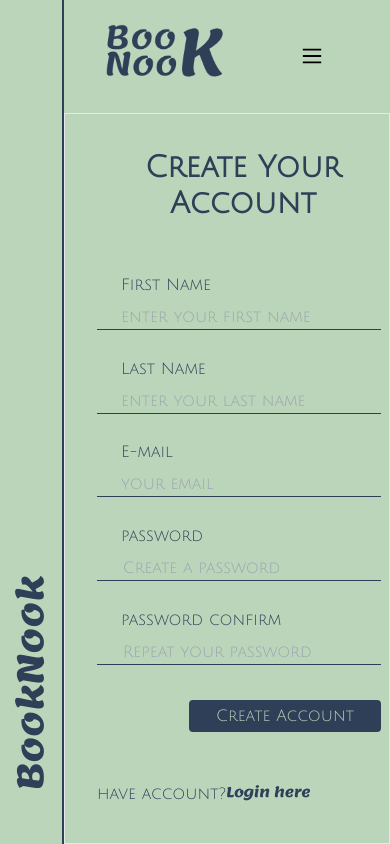
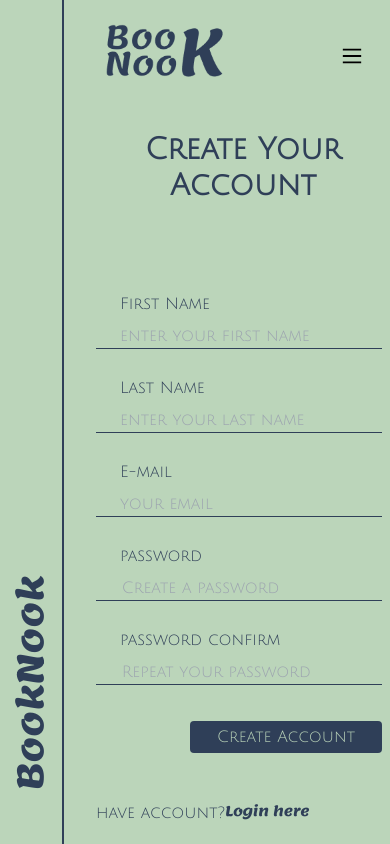
Before and after one commit to Kartish-A/nookbook, a Next.js app: page /create-account in a window 390 px wide. Built offline with nearby package versions, Linux system fonts and the light colour scheme.

Commit message:
responsiveness

```diff
--- a/src/app/about/page.js
+++ b/src/app/about/page.js
@@ -7,13 +7,14 @@ import MySVGDark from "../../../public/Book_lover_cuate_dark.svg";
 export default function About() {
   return (
     <>
-      <div className="flex h-5/6">
-        <div className="w-1/2 h-2/3 flex flex-col justify-around pl-10">
+      <div className="flex h-full sm:flex-row">
+        <div className="sm:w-1/2 h-2/3 flex flex-col justify-around pl-10">
           <div className="flex justify-start">
           <div className={`${styles.text} text-center text-4xl font-bold font-['Lemonada']`}>About us</div>
           </div>
           <p
             className={`${styles.text} h-64 lg:text-xl leading-loose md:text-lg sm:text-xs`}
+            style={{ whiteSpace: "pre-line" }}
           >
             {" "}
             Welcome to BookNook Store, <br></br>your gateway to captivating
--- a/src/app/components/Navbar.jsx
+++ b/src/app/components/Navbar.jsx
@@ -23,7 +23,7 @@ function Navbar() {
   }
 
   return (
-    <nav className='w-11/12 h-18 flex justify-between items-center px-10 mr-12'>
+    <nav className='w-11/12 h-18 flex justify-between items-center pl-10 mr-12'>
       <div className='dark:hidden'>
         <Link href='/'>
           <Image
@@ -51,7 +51,7 @@ function Navbar() {
 
         {isOpen ? (
           <div className='fixed top-0 left-0 w-full h-full bg-paleLeaf dark:bg-pickledBluewood flex flex-col justify-start items-center pt-16 z-50'>
-            <div className={`${styles.border} ${styles.borderColor} w-10 h-10 flex justify-center items-center rounded-full`}>
+            <div className={`${styles.border} ${styles.borderColor} w-10 h-10 flex justify-center items-center rounded-full mb-14`}>
             <GrClose className={`${styles.text}`} size={22} onClick={openMenu} />
             </div>
             <ul className='h-72 flex flex-col justify-around items-center'>
--- a/src/app/create-account/page.js
+++ b/src/app/create-account/page.js
@@ -10,13 +10,13 @@ function CreateAccount() {
   return (
     <div className="flex h-full">
       <div className="flex flex-col w-full sm:flex-row ">
-        <div className="right_section border flex flex-col justify-around pl-8 sm:w-1/2 h-2/3 ">
+        <div className="right_section flex flex-col justify-around pl-8 sm:w-1/2 h-full">
           <div
-            className={`${styles.text} text-center text-3xl font-semibold flex justify-start items-start`}
+            className={`${styles.text} text-center text-3xl font-semibold flex justify-start items-start mb-4`}
           >
             Create Your Account
           </div>
-          <div className="form h-2/3 w-full flex flex-col justify-around pr-2">
+          <div className="form h-2/3 w-full flex flex-col justify-around mt-10 mb-4 pr-2">
             <div>
               <label className={`block ${styles.text} pl-6`} for="firstName">
                 First Name
--- a/src/app/login/page.js
+++ b/src/app/login/page.js
@@ -16,7 +16,7 @@ function login() {
           >
             Welcome back
           </div>
-          <div className="form h-2/3 sm:w-1/2 py-6 flex flex-col justify-around pr-2">
+          <div className="form h-2/3 sm:w-2/3 my-14 flex flex-col justify-around pr-2">
             <div>
               <label className={`block ${styles.text} pl-6 `} for="email">
                 E-mail
@@ -54,7 +54,7 @@ function login() {
           </div>
           {/*  -----------  NAVIGATING TO SIGNUP PAGE IN CASE NO ACCOUNT ---------- */}
           <div className="flex justify-start">
-            <div className={`${styles.text}`}>{"don’t have account?"}</div>
+            <div className={`${styles.text}`}>{"no  account?"}</div>
               <Link href="/create-account">
                 <p className={`${styles.text} text-sm font-['Lemonada'] pl-2`}>
                   Register here
```
